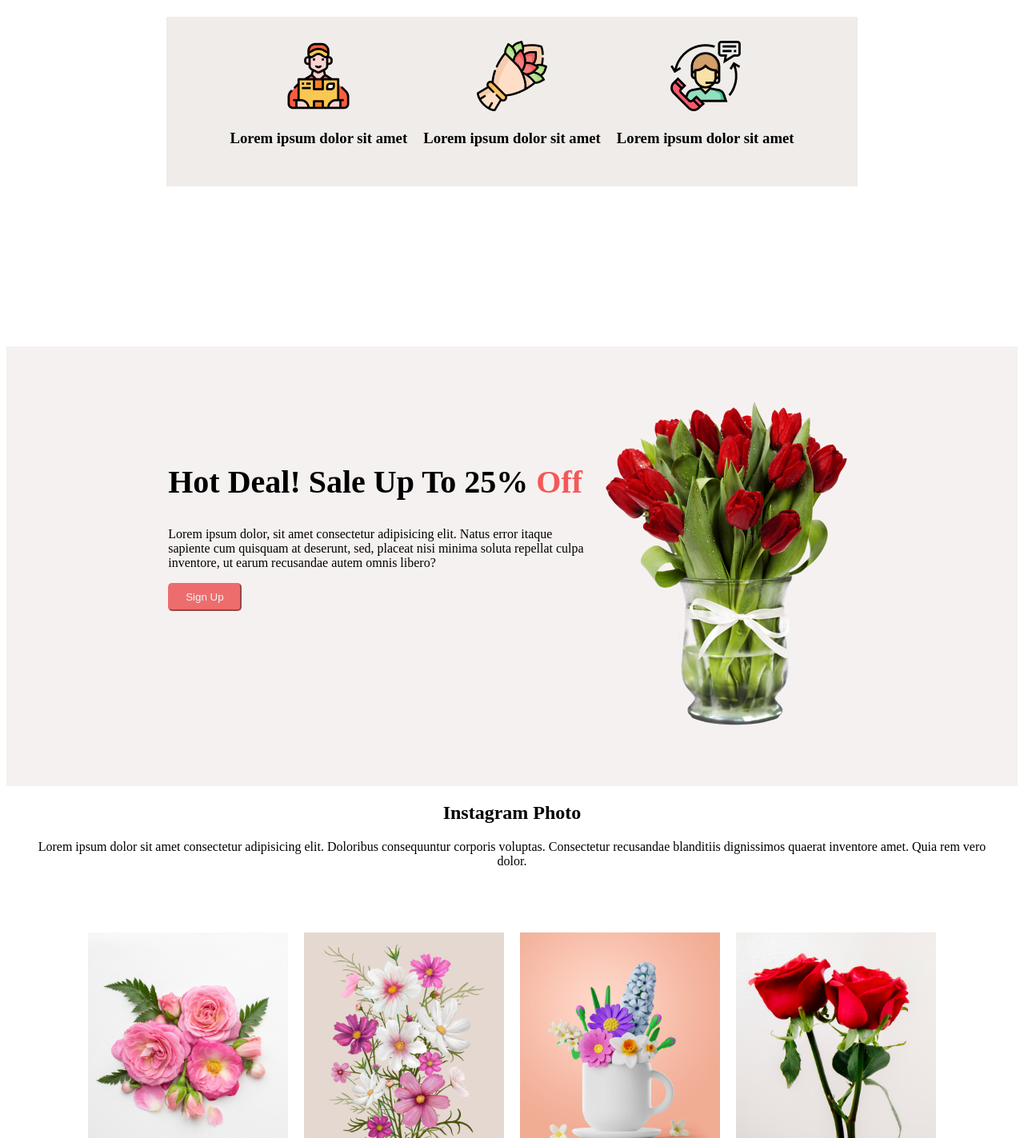
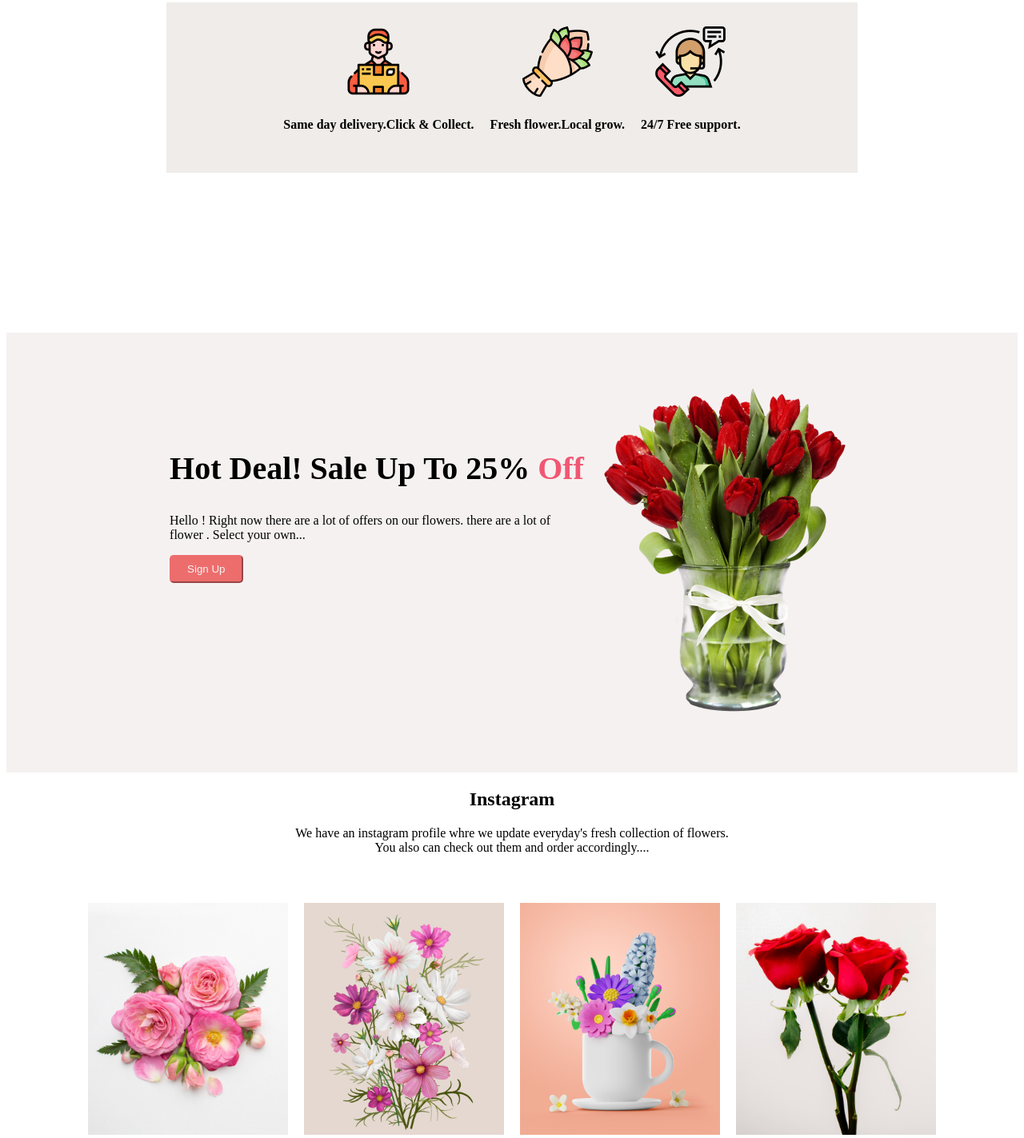
Before and after one commit to mridul-mushfica/flower-shop, a plain HTML site: page index.html in a window 1280 px wide. Shown: the part 1377-2800 px from the top of the page at 80% size. Drawn offline with Linux system fonts and the light colour scheme.

Commit message:
update finished

```diff
--- a/index.html
+++ b/index.html
@@ -28,7 +28,7 @@
     <section>
         <div class="featured">
             <h1>Our Featured Flowers</h1>
-            <p>Lorem ipsum dolor sit amet consectetur adipisicing elit. Exercitationem debitis quae vel vitae explicabo? Nisi delectus assumenda voluptas quae laudantium unde quisquam quibusdam nemo suscipit expedita earum maiores, minus saepe eius veniam ea cumque? Accusamus repellendus pariatur nemo!</p>
+            <p>Welcome to our FLOWER SHOP.Here you can get various kind of flowers . we collect them from flower cultivators . They grow them with a lot of care and love. So , you can get lovely and fresh flowers in our shop.</p>
         </div>
         <div class="photos">
             <div>
@@ -41,13 +41,13 @@
                 <div class="photo2">
                     <img src="pngwing 5.png">
                 </div>
-                <p class="photo-title">Pink Flower Tree</p>
+                <p class="photo-title">Mixed-coloured Flower Tree</p>
             </div>
             <div>
                 <div class="photo3">
                     <img src="pngwing 7.png">
                 </div>
-                <p class="photo-title">Pink Flower Tree</p>
+                <p class="photo-title">Yellow Flower Tree</p>
             </div>
 
 
@@ -58,15 +58,15 @@
         <div class="our-responsibility">
             <div>
                 <img src="Group 57.png">
-                <h3>Lorem ipsum dolor sit amet </h3>
+                <h4>Same day delivery.Click & Collect.  </h4>
             </div>
             <div>
                 <img src="Group 58.png">
-                <h3>Lorem ipsum dolor sit amet </h3>
+                <h4>Fresh flower.Local grow. </h4>
             </div>
             <div>
                 <img src="Group 59.png">
-                <h3>Lorem ipsum dolor sit amet </h3>
+                <h4>24/7 Free support. </h4>
             </div>
         </div>
     </section>
@@ -75,7 +75,7 @@
         <div class="deals">
             <div class="deal-details-1">
                 <h1 class="header-head">Hot Deal! Sale Up To 25% <span class="color">Off</span> </h1>
-                <p>Lorem ipsum dolor, sit amet consectetur adipisicing elit. Natus error itaque sapiente cum quisquam at deserunt, sed, placeat nisi minima soluta repellat culpa inventore, ut earum recusandae autem omnis libero?</p>
+                <p>Hello ! Right now there are a lot of offers on our flowers. there are a lot of <br>flower . Select your own...</p>
                 <button class="btn-primary">Sign Up</button>
             </div>
             <div class="deal-details-2">
@@ -88,10 +88,10 @@
       <div>
         <div class="Instagram-title">
             <h1>
-                Instagram Photo
+                Instagram
             </h1>
             <p>
-                Lorem ipsum dolor sit amet consectetur adipisicing elit. Doloribus consequuntur corporis voluptas. Consectetur recusandae blanditiis dignissimos quaerat inventore amet. Quia rem vero dolor.
+               We have an instagram profile whre we update everyday's fresh collection of flowers. <br>You also can check out them and order accordingly....
             </p>
         </div>
         <div class="instagram-picture">
@@ -111,7 +111,7 @@
             </h1>
 
             <p>
-               Get A 30$ Coupon For Shopping
+              30$ Coupon For Shopping
             </p>
             <div class="latest-deals-forms">
                 <label for="email">
@@ -126,12 +126,12 @@
     <footer>
         <div class="footer">
             <h1 class="footer-title">
-                Flower <span class="color">Shop</span>
+                <span class="color">Flower</span>Shop
             </h1>
             <p>
-                Lorem ipsum dolor sit amet consectetur, adipisicing elit. Aperiam quibusdam dignissimos repellendus illo animi cum. Eius ullam nostrum sequi voluptatibus?
+                Order beautiful and fresh flowers from our shop.<br> We are here for your call 24/7.Get fresh flowers and stay happy...
             </p>
-            <p><small>Lorem ipsum dolor sit amet, consectetur adipisicing elit. Accusantium?</small></p>
+            <p><small>@2020-2023.FlowerShop.com.All right reserved.</small></p>
         </div>
     </footer>
 
--- a/style.css
+++ b/style.css
@@ -35,7 +35,7 @@ header img {
 
 
 .color{
-    color:rgb(244, 88, 88) ;
+    color:rgb(240, 87, 115) ;
 }
 
 /* deal start */
@@ -55,7 +55,7 @@ header img {
 
 /* footer start */
 .footer{
-    margin-top: 30px;
+    margin-top: 10px;
     text-align: center;
     background-color: rgb(1, 2, 2);
     color:white;
@@ -66,12 +66,14 @@ header img {
     margin: 20px;
 }
 /* footer end */
+
+
 /* instagram start */
 .instagram-picture{
      display: flex;
     align-items: center;
     justify-content: center;
-    margin: 50px;
+    margin: 30px;
     padding: 30px;
     gap: 20px;
 }
```
